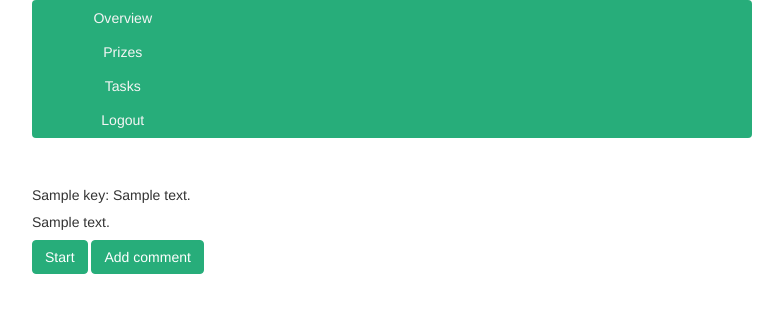
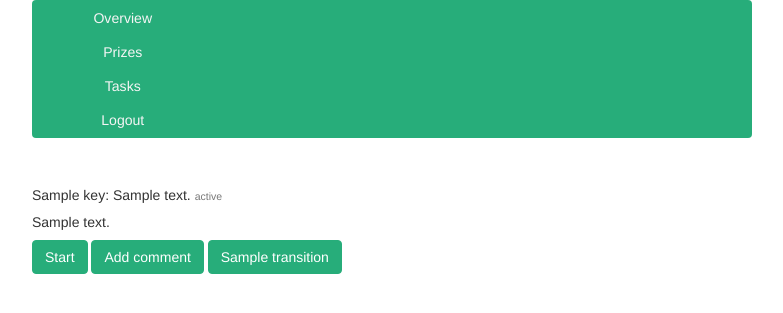
Before and after one commit to skvaryk/pyt_semestral_project, a Flask app: template templates/pages/tasks.html in a window 1280 px wide. Shown: the top 313 px of the page, without its empty margins (248-1031 px from the left). Run offline with Flask 2, Linux system fonts and the light colour scheme; the template is opened without the code that fills it: most values are stand-ins (such as "Sample title", 1, 10 or a date in 2020); parts of the project's set-up code (start-up, migrations or seed data) failed here and were passed over; some libraries are stand-ins or nearby versions.

Commit message:
tasks jira transition now working

```diff
--- a/app.py
+++ b/app.py
@@ -120,7 +120,7 @@ def logout():
 
 @app.route('/tasks', methods=['GET'])
 @login_required
-def jira():
+def tasks():
     email = session['email']
     jira_api_key = database_manager.get_jira_api_key(email)
     if not jira_api_key:
@@ -134,7 +134,6 @@ def jira():
 
     # Sort available project keys, then return the second, third, and fourth keys.
     keys = sorted([project.key for project in projects])
-    print(keys)
 
     email = session['email']
     api_key = database_manager.get_toggl_api_key(email)
@@ -150,7 +149,7 @@ def jira():
 
     block_size = 100
     block_num = 0
-    tasks = []
+    jira_tasks = []
     while True:
         start_idx = block_num * block_size
         issues = jira_client.search_issues(jql, start_idx, block_size)
@@ -158,9 +157,15 @@ def jira():
             # Retrieve issues until there are no more to come
             break
         block_num += 1
-        tasks.extend(issues)
+        jira_tasks.extend(issues)
 
-    return render_template('pages/tasks.html', tasks=tasks, current_task_key=current_task_key)
+    for jira_task in jira_tasks:
+        transitions = jira_client.transitions(jira_task.key)
+        jira_task.transitions = transitions
+
+    # transitions = jira_client.transitions('OB-1371')
+
+    return render_template('pages/tasks.html', tasks=jira_tasks, current_task_key=current_task_key)
 
 
 @app.route('/tasks/register', methods=['GET', 'POST'])
@@ -223,5 +228,18 @@ def tasks_comment(task_key):
     return redirect("/tasks")
 
 
+@app.route('/tasks/<task_key>/transition/<transition_id>', methods=['POST'])
+@login_required
+def tasks_transition(task_key, transition_id):
+    email = session['email']
+    jira_api_key = database_manager.get_jira_api_key(email)
+    if not jira_api_key:
+        return redirect('/jira/register')
+    options = {'server': 'https://synetech.atlassian.net'}
+    jira_client = JIRA(options, basic_auth=(email, jira_api_key))
+    jira_client.transition_issue(task_key, transition_id)
+    return redirect("/tasks")
+
+
 if __name__ == '__main__':
     app.run()
--- a/templates/pages/tasks.html
+++ b/templates/pages/tasks.html
@@ -5,7 +5,10 @@
 <div class="col-lg-12 col-centered">
     {% for task in tasks %}
     <div class="card w-100">
-        <h5 class="card-header">{{ task.key + ": " + task.fields.summary }}</h5>
+        <h5 class="card-header">{{ task.key + ": " + task.fields.summary }}
+            <small class="float-sm-right">{{ task.fields.status }}</small>
+        </h5>
+
         <div class="card-body">
             <p class="card-text" style="overflow: hidden;
                                    text-overflow: ellipsis;
@@ -14,7 +17,8 @@
                                    max-height: 32px;      /* fallback */
                                    -webkit-line-clamp: 3; /* number of lines to show */
                                    -webkit-box-orient: vertical; ">
-                {{ task.fields.description }}</p>
+                {{ task.fields.description }}
+            </p>
 
             {% if task.key == current_task_key %}
             <form action="/tasks/{{ task.key }}/stop" method="post" style="display: inline">
@@ -27,14 +31,26 @@
             {% endif %}
 
             <button class="btn btn-primary card-button" data-target="#addComment-{{ task.key }}" data-toggle="modal"
-                    name="toggl" type="submit">Add comment</button>
+                    name="toggl" type="submit">Add comment
+            </button>
+
+            {% if task.transitions is defined %}
+            {% for transition in task.transitions %}
+            <form action="/tasks/{{ task.key }}/transition/{{ transition['id'] }}" method="post"
+                  style="display: inline">
+                <input class="btn btn-primary card-button" name="transition" type="submit"
+                       value="{{ transition['name'] }}"/>
+            </form>
+            {% endfor %}
+            {% endif %}
 
         </div>
     </div>
     <br>
 
     <!-- Modal -->
-    <div aria-hidden="true" aria-labelledby="addCommentLabel-{{ task.key }}" class="modal fade" id="addComment-{{ task.key }}"
+    <div aria-hidden="true" aria-labelledby="addCommentLabel-{{ task.key }}" class="modal fade"
+         id="addComment-{{ task.key }}"
          role="dialog"
          tabindex="-1">
         <div class="modal-dialog" role="document">
```
